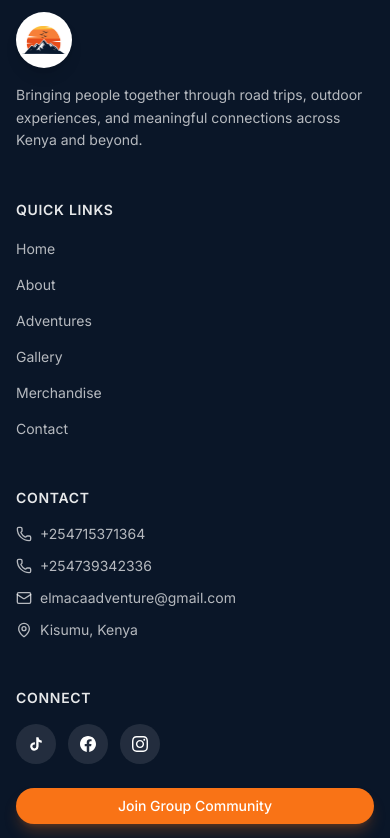
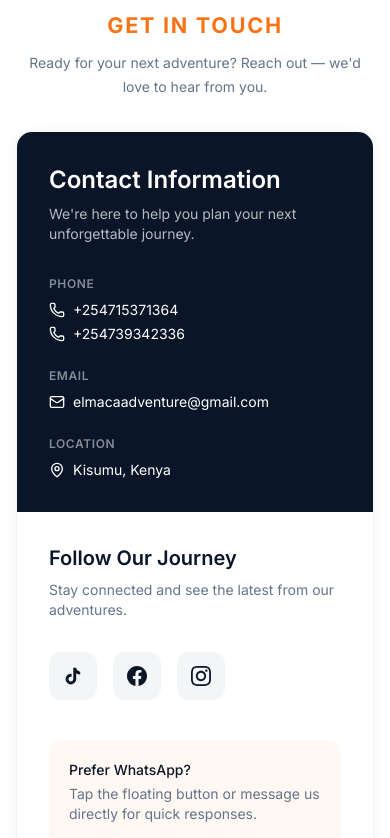
Before and after one commit to otienoelijah612-sys/elmaca-adventure, a Next.js app: page / in a window 390 px wide. Shown: the part 6940-7778 px from the top of the page. Built offline with nearby package versions, Linux system fonts and the light colour scheme; a web font is replaced by a local one.

Commit message:
Describe your changes

```diff
--- a/app/page.tsx
+++ b/app/page.tsx
@@ -24,6 +24,7 @@ export default function Home() {
         <Merchandise />
         <Testimonials />
         <JoinCommunity />
+        <Contact />
       </main>
       <Footer />
       <FloatingWhatsApp />
--- a/components/layout/Footer.tsx
+++ b/components/layout/Footer.tsx
@@ -1,8 +1,7 @@
 "use client";
 
 import Logo from "@/components/ui/Logo";
-import Button from "@/components/ui/Button";
-import { SITE, WHATSAPP_COMMUNITY_URL, NAV_LINKS } from "@/lib/constants";
+import { SITE, NAV_LINKS } from "@/lib/constants";
 import { scrollToSection } from "@/lib/utils";
 import {
   FacebookIcon,
@@ -109,15 +108,6 @@ export default function Footer() {
                 <InstagramIcon className="h-4 w-4" />
               </a>
             </div>
-            <Button
-              size="sm"
-              className="mt-6 w-full sm:w-auto"
-              onClick={() =>
-                window.open(WHATSAPP_COMMUNITY_URL, "_blank", "noopener,noreferrer")
-              }
-            >
-              Join Group Community
-            </Button>
           </div>
         </div>
 
```
